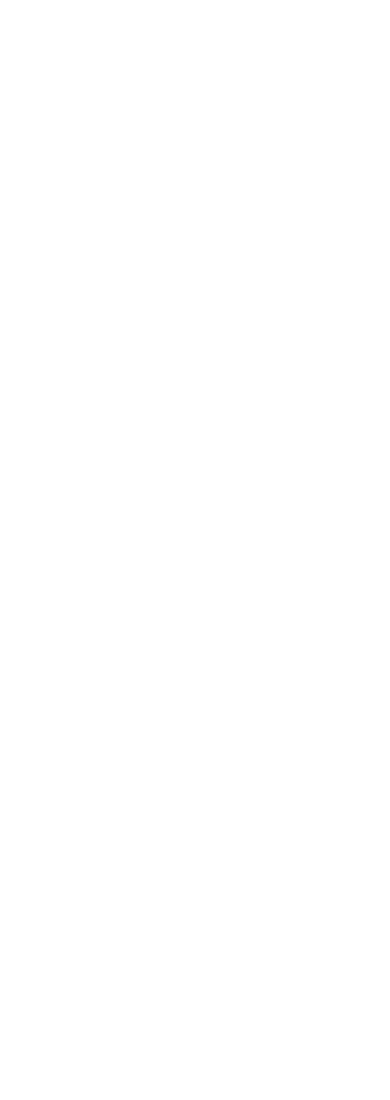
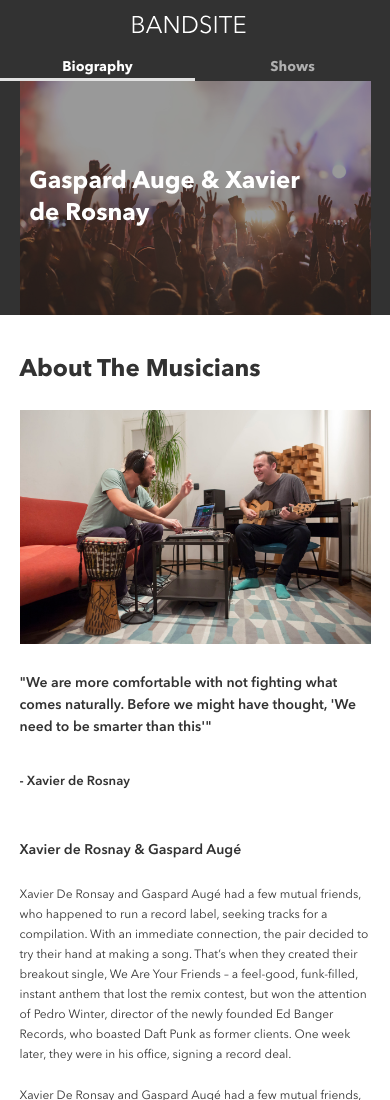
Before and after one commit to jameskevinbeaumont/jim-beaumont-bandsite, a plain HTML site: page sprint-1/index.html in a window 390 px wide. Shown: the top 1100 px of the page. Before the commit the page ends 844 px from the top, so only its background shows below. Drawn offline with Linux system fonts and the light colour scheme.

Commit message:
Building mobile responsive - everything complete except footer

```diff
--- a/sprint-1/index.html
+++ b/sprint-1/index.html
@@ -4,7 +4,73 @@
     <meta charset="UTF-8">
     <meta name="viewport" content="width=device-width, initial-scale=1.0">
     <title>BandSite</title>
-<body>
+    <link href="./styles/main.css" rel="stylesheet">
+    <!-- Body Block -->
+<body class="body">
+    <!-- Header Block -->
+    <header class="header">
+        <!-- Navigation Menu Bar -->
+        <nav class="header__nav">
+            <a class="header__nav-link">
+                <img src="./assets/logos/Logo-bandsite.svg" alt="bandsite logo">
+            </a>
+            <ul class="header__nav-list">
+                <li class="header__nav-list-item--underline"><a class="a--select" href="#">Biography</a></li>
+                <li class="header__nav-list-item"><a href="#">Shows</a></li>
+            </ul>
+        </nav>
+        <!-- Hero Section -->
+    </header>
+    <main>
+        <section class="hero">
+            <img class="hero__image" src="./assets/images/Hero_Festival_Medium.jpg" alt="hero image">
+            <p class="hero__text">Gaspard Auge & Xavier de Rosnay</p>
+        </section>
+        <section class="about">
+            <p class="about__title">About The Musicians</p>
+            <img class="about__image" src="./assets/images/Two_Musicians_Medium.jpg" alt="two musicians">
+            <p class="about__subhead">"We are more comfortable with not fighting what comes naturally. Before we might have thought, 'We need to be smarter than this'"</p>
+            <p class="about__quote-name">- Xavier de Rosnay</p>
+            <p class="about__names">Xavier de Rosnay & Gaspard Aug</p>
+            <p class="about__main">Xavier De Ronsay and Gaspard <span class="about__spec-last-name"></span> had a few
+                mutual friends, who happened to run a record label,
+                seeking tracks for a compilation. With an immediate
+                connection, the pair decided to try their hand at
+                making a song. That’s when they created their
+                breakout single, We Are Your Friends – a feel-good,
+                funk-filled, instant anthem that lost the remix
+                contest, but won the attention of Pedro Winter,
+                director of the newly founded Ed Banger Records,
+                who boasted Daft Punk as former clients. One week
+                later, they were in his office, signing a record deal.</p>
+            <p class="about__main">Xavier De Ronsay and Gaspard <span class="about__spec-last-name"></span> had a few
+                mutual friends, who happened to run a record label,
+                seeking tracks for a compilation. With an immediate
+                connection, the pair decided to try their hand at
+                making a song. That’s when they created their
+                breakout single, We Are Your Friends – a feel-good,
+                funk-filled, instant anthem that lost the remix
+                contest, but won the attention of Pedro Winter,
+                director of the newly founded Ed Banger Records,
+                who boasted Daft Punk as former clients. One week
+                later, they were in his office, signing a record deal.</p>
+            <p class="about__main--end"></p>
+            </section>
+        <section class="gallery">
+            <p class="gallery__title">Photo Gallery</p>
+            <div class="gallery__images">
+                <img class="gallery__img" src="./assets/images/Photo-gallery-1.jpg" alt="photo gallery 1 image">
+                <img class="gallery__img" src="./assets/images/Photo-gallery-2.jpg" alt="photo gallery 2 image">
+                <img class="gallery__img" src="./assets/images/Photo-gallery-3.jpg" alt="photo gallery 3 image">
+                <img class="gallery__img" src="./assets/images/Photo-gallery-4.jpg" alt="photo gallery 4 image">
+                <img class="gallery__img" src="./assets/images/Photo-gallery-5.jpg" alt="photo gallery 5 image">
+                <img class="gallery__img" src="./assets/images/Photo-gallery-6.jpg" alt="photo gallery 6 image">
+                <img class="gallery__img" src="./assets/images/Photo-gallery-7.jpg" alt="photo gallery 7 image">
+                <img class="gallery__img" src="./assets/images/Photo-gallery-8.jpg" alt="photo gallery 8 image">
+                <img class="gallery__img" src="./assets/images/Photo-gallery-9.jpg" alt="photo gallery 9 image">
+            </div>
+        </section>
+    </main>
 
 </body>
 </html>
--- /dev/null
+++ b/sprint-1/styles/main.scss
@@ -0,0 +1,150 @@
+@import "./partials/typography";
+@import "./partials/variables";
+@import "./partials/mixins";
+
+* {
+    box-sizing: border-box;
+}
+/* Body Block */
+.body {
+    font-family: $font-family;
+    margin: 0;
+    width: 100%;
+}
+
+a {
+    text-decoration: none;
+    color: $color-text-label-style;
+}
+
+.a {
+    &--select {
+        color: $color-text-offset;
+    }
+}
+
+.header {
+    /* Header Block */
+    display: flex;
+    justify-content: space-between;
+    margin: 0;
+    width: 100%;
+    background-color: $color-nav-bg-fill;
+    &__nav {
+        /* Header Block - Navigation Bar */
+        display: flex;
+        flex-direction: column;
+        justify-content: space-between;
+        align-content: center;
+        align-items: center;
+        width: 100%;
+        height: 80px;
+    }
+    &__nav-link {
+        /* Header Block - Navigation Link */
+        margin: 15px 8% 0 5%;
+    }
+    &__nav-list {
+        /* Header Block - Navigation List */
+        display: flex;
+        list-style-type: none;
+        padding: 0;
+        width: 100%;
+    }
+    &__nav-list-item {
+        @include mobile-h2;
+        text-align: center;
+        width: 50%;
+        &--underline {
+            @extend .header__nav-list-item;
+            border-bottom: 3px solid $color-text-field-border;
+        }
+    }
+}
+
+.hero {
+    @include flex-center;
+    padding-left: 5%;
+    padding-right: 5%;
+    background-color: $color-hero-img-bg;
+    &__image {
+        width: 100%;
+        opacity: 0.5;
+        padding-top: .3%;
+    }
+    &__text {
+        position: absolute;
+        @include mobile-h1;
+        font-weight: bold;
+        color: $color-text-offset;
+        width: 85%;
+        padding-right: 15%;
+    }
+}
+
+.about {
+    @include flex-center;
+    flex-direction: column;
+    padding-left: 5%;
+    padding-right: 5%;
+    &__common {
+        color: $color-paragraph-text;
+        width: 100%;
+    }
+    &__title {
+        @include mobile-h1;
+        @extend .about__common;
+        margin-top: 11%;
+    }
+    &__image {
+        width: 100%;
+    }
+    &__subhead {
+        @include mobile-h2;
+        @extend .about__common;
+        font-weight: 600;
+        margin-top: 8%;
+    }
+    &__quote-name {
+        @include mobile-h4-list-contact;
+        @extend .about__common;
+        font-weight: 600;
+        margin-top: 6%;
+    }
+    &__names {
+        @extend .about__subhead;
+        margin-top: 10%;
+        &:after {
+            content: '\00E9';
+        }
+    }
+    &__main {
+        @include mobile-h5-label;
+        @extend .about__common;
+        margin: 3%;
+        &--end {
+            margin-bottom: 5%;
+        }
+    }
+    &__spec-last-name {
+        @include mobile-h5-label;
+        &:after {
+            content: $last-name;
+        }
+    }
+}
+
+.gallery {
+    @include flex-center;
+    flex-direction: column;
+    padding-left: 5%;
+    padding-right: 5%;
+    background-color: $color-text-field-bg-fill;
+    &__title {
+        @extend .about__title;
+    }
+    &__img {
+        width: 100%;
+        padding-bottom: 5%;
+    }
+}
--- /dev/null
+++ b/sprint-1/styles/partials/_mixins.scss
@@ -0,0 +1,48 @@
+// Breakpoints
+$tablet-breakpoint: 768px;
+$desktop-breakpoint: 1280px;
+
+@mixin tablet {
+    @media screen and (min-width: $tablet-breakpoint) {
+      @content;
+    }
+  }
+
+  @mixin desktop {
+    @media screen and (min-width: $desktop-breakpoint) {
+      @content;
+    }
+  }
+
+  @mixin flex-center() {
+    display: flex;
+    justify-content: center;
+    align-items: center;
+  }
+
+  @mixin mobile-h1() {
+    font-size: $m-h1-header;
+    line-height: $m-h1-header-lh;
+    font-weight: bold;
+  }
+
+  @mixin mobile-h2() {
+    font-size: $m-h2-subheader;
+    line-height: $m-h2-subheader-lh;
+    font-weight: bold;
+  }
+
+  @mixin mobile-p() {
+    font-size: $m-h4-p;
+    line-height: $m-h4-p-lh;
+  }
+
+  @mixin mobile-h4-list-contact() {
+    font-size: $m-h4-list-contact;
+    line-height: $m-h4-list-contact-lh;
+  }
+
+  @mixin mobile-h5-label() {
+    font-size: $m-h5-label;
+    line-height: $m-h5-label-lh;
+  }
--- a/sprint-1/styles/partials/_typography.scss
+++ b/sprint-1/styles/partials/_typography.scss
@@ -1,6 +1,4 @@
 // Global Font Variables
-// Font Family
-$font-family: 'Avenir Next';
 // Base Font Size
 $base-font-size: 16px;
 // Desktop and Tablet
@@ -21,8 +19,8 @@ $dt-h5-label-lh: 1.25 * $base-font-size;
 // Mobile
 $m-h1-header: 1.5 * $base-font-size;
 $m-h1-header-lh: 2 * $base-font-size;
-$m-h2-Subheader: .875 * $base-font-size;
-$m-h2-Subheader-lh: 1.375 * $base-font-size;
+$m-h2-subheader: .875 * $base-font-size;
+$m-h2-subheader-lh: 1.375 * $base-font-size;
 $m-h4-p: .8125 * $base-font-size;
 $m-h4-p-lh: 1.125 * $base-font-size;
 $m-h4-list-contact: .8125 * $base-font-size;
@@ -31,26 +29,27 @@ $m-h5-label: .75 * $base-font-size;
 $m-h5-label-lh: 1.25 * $base-font-size;
 // Text Color
 $font-color: #323232;
-// Font Weight
-$demi: 600;
+// Font Faces
 // Global Font Faces
 @font-face {
     font-family: 'Avenir Next';
-    src: url('../../assets/fonts/Linotype-Avenir-Next-LT-Pro.ttf') format('truetype');
+    src: url('../assets/fonts/Linotype-AvenirNextLTPro-Regular.otf') format('opentype');
     font-weight: normal;
     font-style: normal;
 }
 
 @font-face {
     font-family: 'Avenir Next';
-    src: url('../../assets/fonts/Linotype-Avenir-Next-LT-Pro-Demi.ttf') format('truetype');
-    font-weight: $demi;
+    src: url('../assets/fonts/Linotype-AvenirNextLTPro-Demi.otf') format('opentype');
+    font-weight: 600;
     font-style: normal;
 }
 
 @font-face {
     font-family: 'Avenir Next';
-    src: url('../../assets/fonts/Linotype-Avenir-Next-LT-Pro-Bold.ttf') format('truetype');
+    src: url('../assets/fonts/Linotype-AvenirNextLTPro-Bold.otf') format('opentype');
     font-weight: bold;
     font-style: normal;
 }
+// Font Family
+$font-family: "Avenir Next";
--- a/sprint-1/styles/partials/_variables.scss
+++ b/sprint-1/styles/partials/_variables.scss
@@ -5,9 +5,13 @@ $color-paragraph-text: #323232;
 $color-text-label-style: #AFAFAF;
 $color-text-field-border: #E1E1E1;
 $color-text-field-bg-fill: #FAFAFA;
+$color-text-offset: #FFFFFF;
 
 // Color - BandSite
 $color-nav-bg-fill: #323232;
 $color-primary-cta: #323232;
 $color-primary-cta-hover: #0065AD;
-$color-hero-img-overlay: rgba(50,50,50,0.5);
+$color-hero-img-bg: #323232;
+
+// Misc. Variables
+$last-name: 'Aug' + '\00E9';
--- a/sprint-1/styles/styles.scss
+++ /dev/null
@@ -1,2 +0,0 @@
-@import "./partials/variables";
-@import "./partials/typography";
```
Also changed, not shown: sprint-1/assets/fonts/Linotype-AvenirNextLTPro-Bold.otf (added), sprint-1/assets/fonts/Linotype-AvenirNextLTPro-Demi.otf (added), sprint-1/assets/fonts/Linotype-AvenirNextLTPro-Regular.otf (added), sprint-1/assets/images/Hero_Festival_Medium.jpg (added), sprint-1/assets/images/Hero_Festival_Mobile.jpg (added), sprint-1/assets/images/Hero_Festival_Small.jpg (added), sprint-1/assets/images/Two_Musicians_Medium.jpg (added), sprint-1/assets/images/Two_Musicians_Small.jpg (added), sprint-1/styles/main.css (added), sprint-1/styles/styles.css (deleted), 2 other files.
